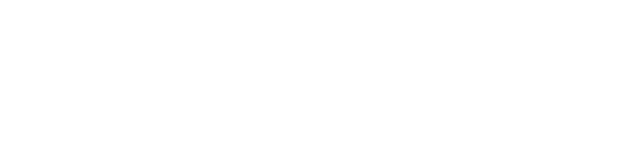
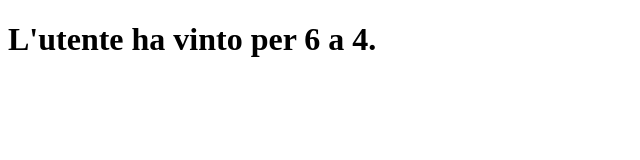
Before and after one commit to AlessandroCarrozza/js-mail-dadi, a plain HTML site: page js-dadi/index.html in a window 1280 px wide. Shown: the whole page, without its empty margins (0-640 px from the left). Drawn offline with Linux system fonts and the light colour scheme.

Commit message:
Progetto completato

```diff
--- a/js-dadi/index.html
+++ b/js-dadi/index.html
@@ -8,7 +8,7 @@
 </head>
 <body>
 
-
+    <h1 id="result"></h1>
 
     <script type="text/javascript" src="js/main.js"></script>
 </body>
--- a/js-dadi/js/main.js
+++ b/js-dadi/js/main.js
@@ -0,0 +1,14 @@
+
+
+const resultDom = document.getElementById("result");
+
+let numUser = Math.floor(Math.random() * 6) + 1;
+let numPc = Math.floor(Math.random() * 6) + 1;
+
+if (numUser > numPc) {
+    resultDom.innerHTML = `L'utente ha vinto per ${numUser} a ${numPc}.`;
+} else if (numUser < numPc) {
+    resultDom.innerHTML = `L'utente perso per ${numUser} a ${numPc}.`;
+} else {
+    resultDom.innerHTML = `L'utente ha pareggiato per ${numUser} a ${numPc}.`;
+}
```
